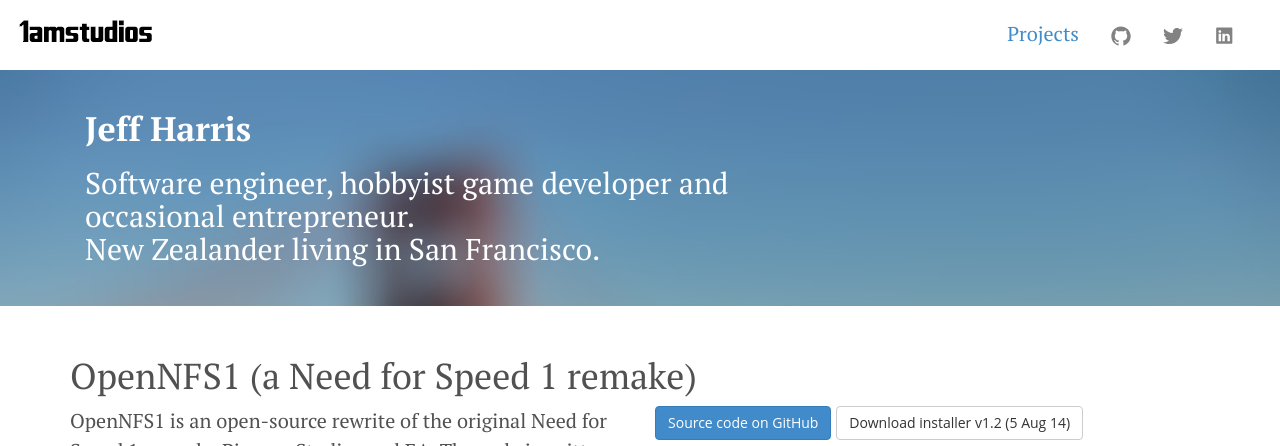
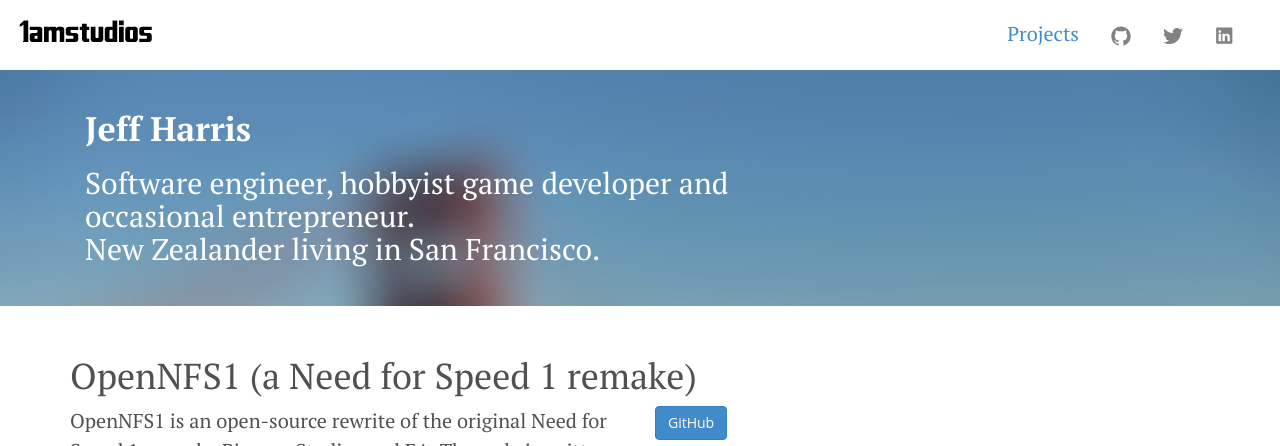
Before and after one commit to jeff-1amstudios/jeff-1amstudios.github.io, a Jekyll site: the page built from projects/opennfs1.html, in a window 1280 px wide and 900 px high, cut to the strip 0-446 px from the top of the window. Built offline with Jekyll 4.4.1, drawn with Linux system fonts in a browser that asks for light colours.

Commit message:
Update nfs download link

```diff
--- a/projects/opennfs1.html
+++ b/projects/opennfs1.html
@@ -43,11 +43,7 @@
     </div>
     <div class="col-md-6">
         <a href="https://github.com/jeff-1amstudios/OpenNFS1" class="btn btn-primary">
-            Source code on GitHub</a>
-
-        <a href="/download/OpenNFS1_Install-v1.2.exe" class="btn btn-default">
-            Download installer v1.2 (5 Aug 14)</a>
-
+            GitHub</a>
 
         <div class="videowrapper" style="margin-top:10px">
             <iframe src="http://www.youtube.com/embed/DnF-i4My3Ng" frameborder="0" allowfullscreen></iframe>
```
